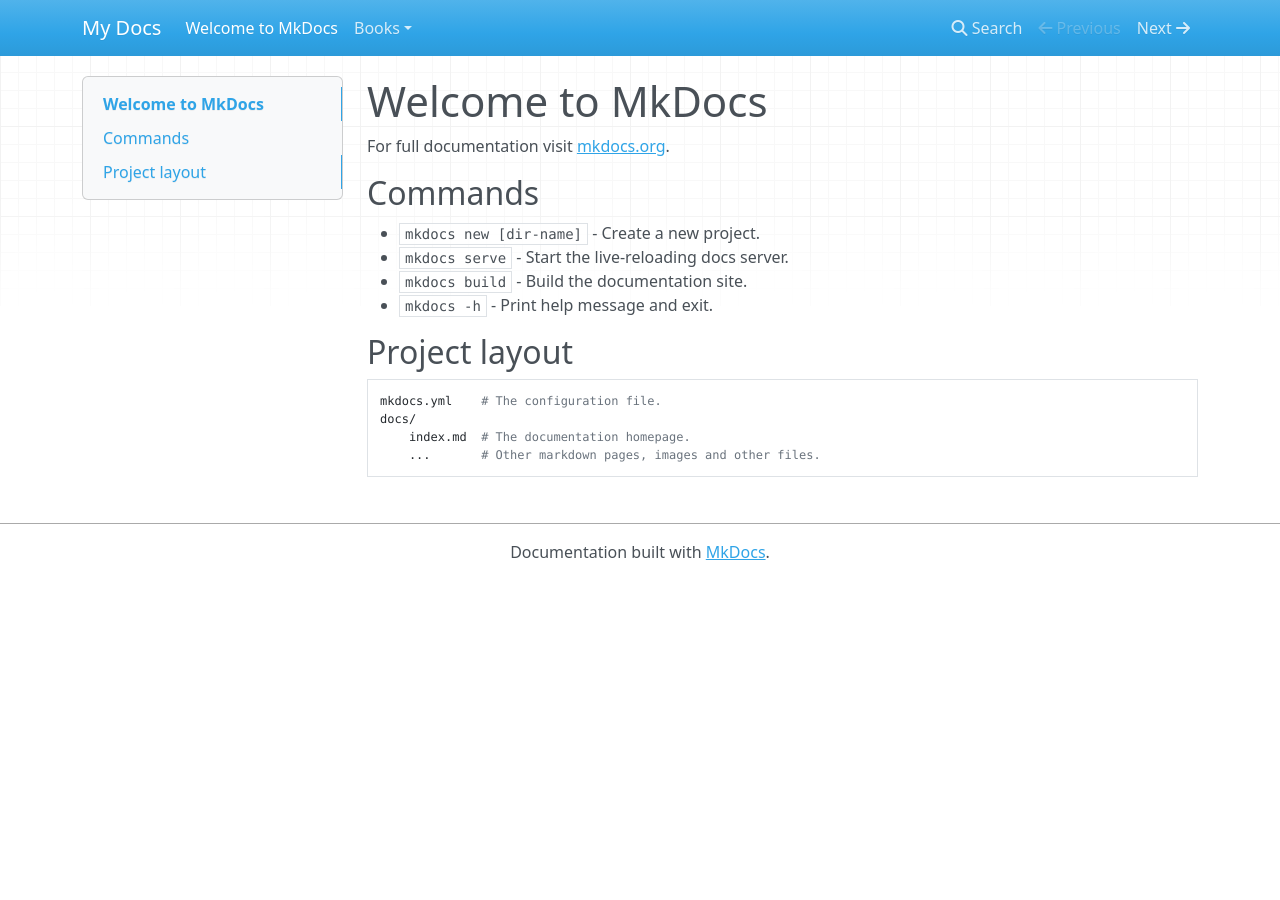
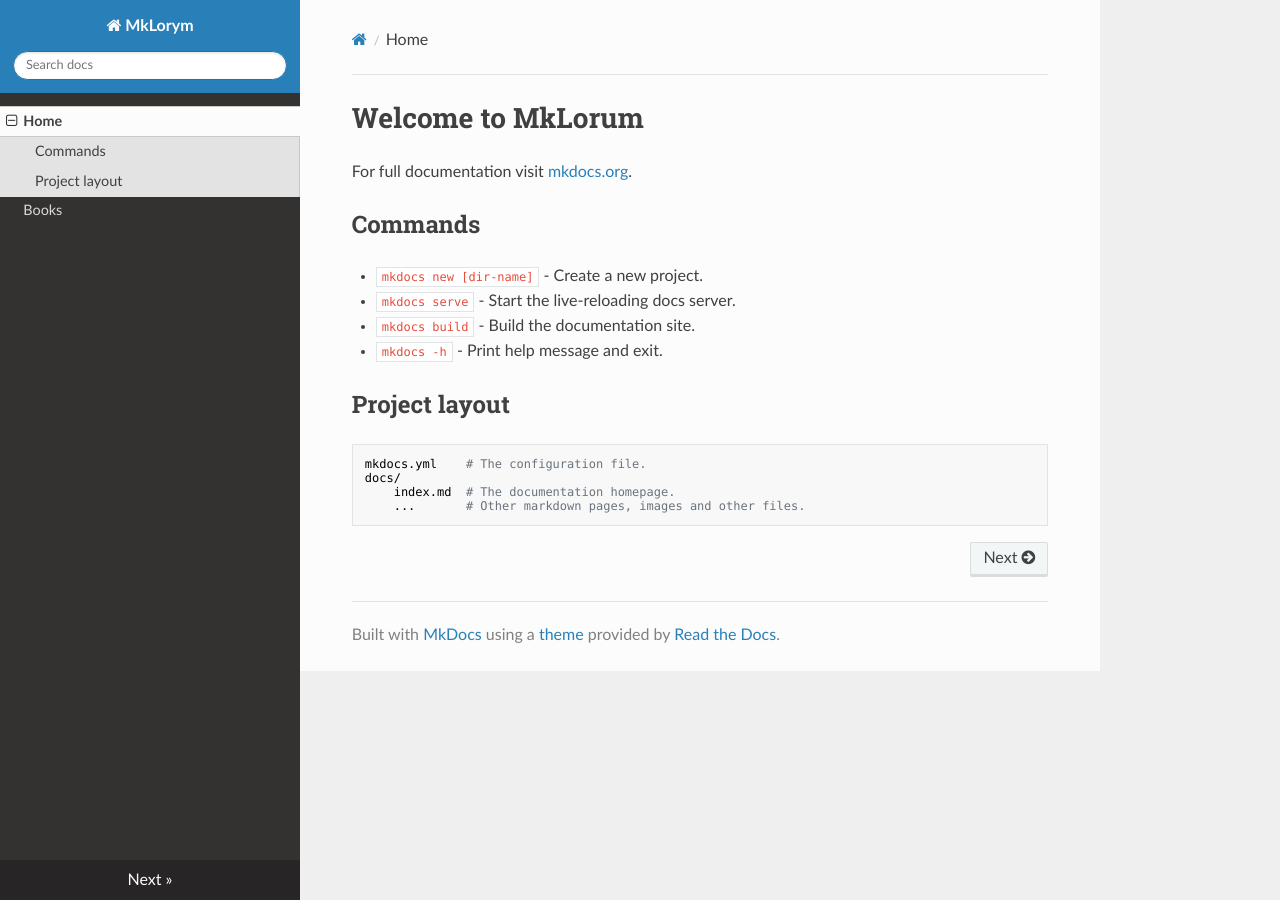
Before and after one commit to mojpalac/mojpalac, an MkDocs documentation site: the page built from docs/index.md, in a window 1280 px wide. Built offline with MkDocs 1.6.1, drawn with Linux system fonts in a browser that asks for light colours; nearby versions of some CDN libraries.

Commit message:
added proper directories

```diff
--- a/docs/index.md
+++ b/docs/index.md
@@ -1,4 +1,4 @@
-# Welcome to MkDocs
+# Welcome to MkLorum
 
 For full documentation visit [mkdocs.org](https://www.mkdocs.org).
 
--- a/mkdocs.yml
+++ b/mkdocs.yml
@@ -1 +1,6 @@
-site_name: My Docs
+site_name: MkLorym
+site_url: https://mojpalac.github.io/
+nav:
+    - Home: index.md
+    - Books: books.md
+theme: readthedocs
```
Also changed, not shown: docs/books.md (added, +3 -0 lines), docs/books/rozwoj_w_dwoch_jezykach.md (renamed from docs/books/rozwoj w dwoch jezykach.md), 1 other file.
